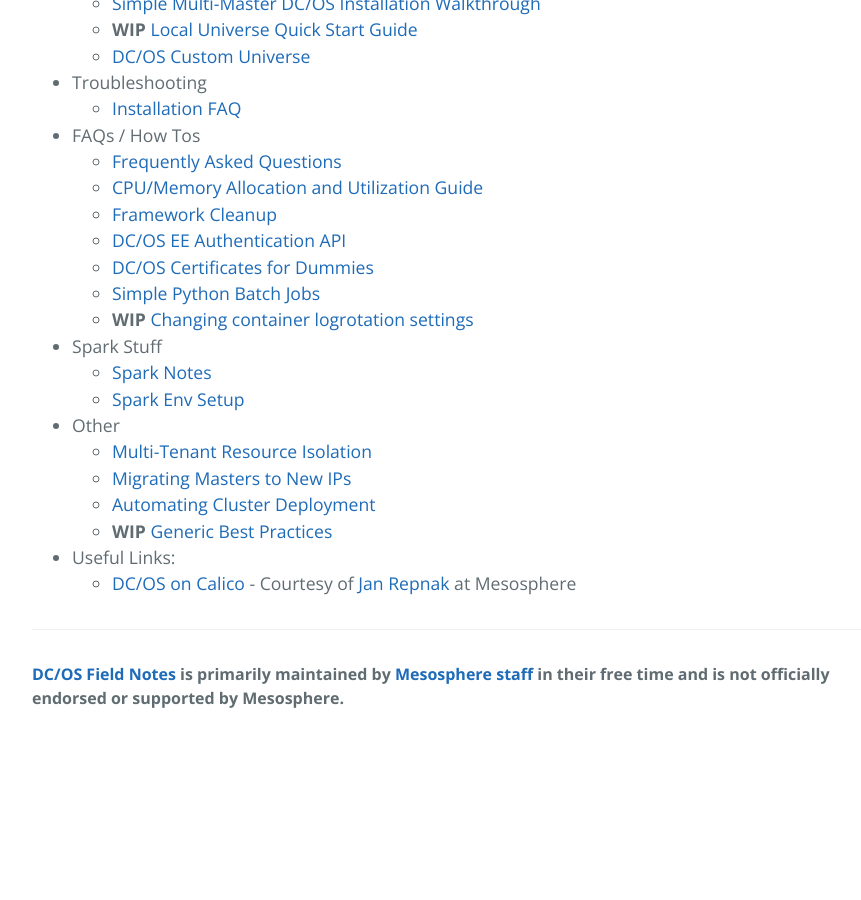
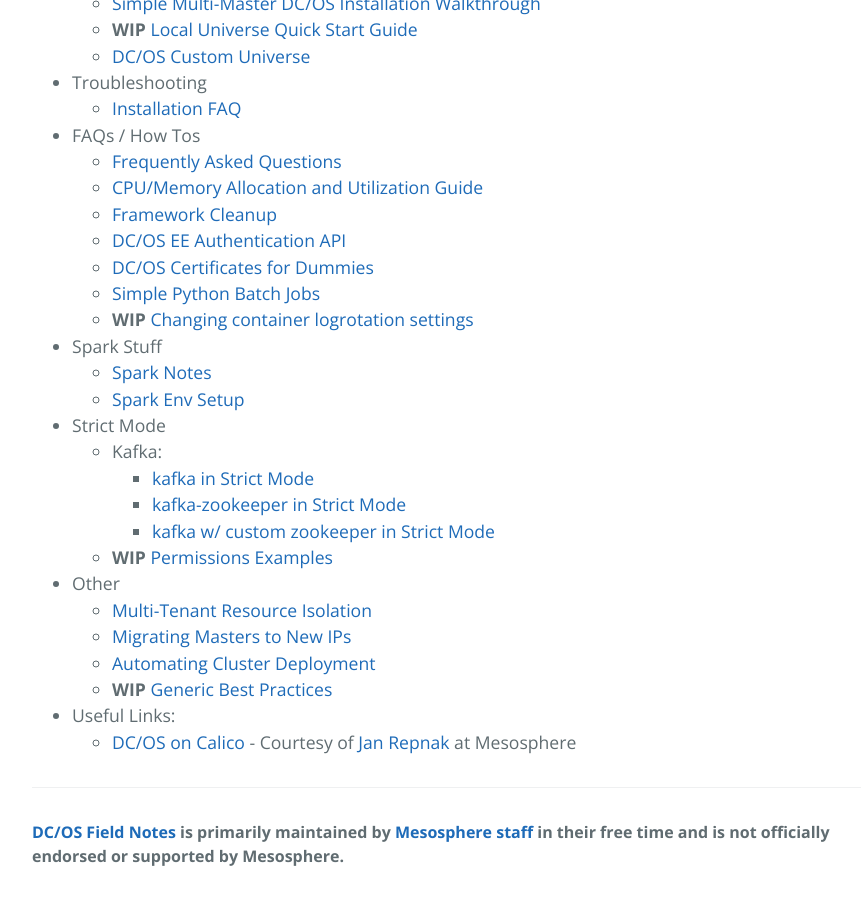
Before and after one commit to mesosphere/field-notes, a Jekyll site: the page built from docs/index.md, in a window 1280 px wide and 900 px high, scrolled down 596 px. Shown: the whole window, without its empty margins (192-1053 px from the left). Built offline with Jekyll 4.4.1, drawn with Linux system fonts in a browser that asks for light colours; our own code applies the rules of GitHub Pages for plain Markdown files; before the commit the page ends 1338 px from its top, so only the background shows below that.

Commit message:
Fix links

```diff
--- a/docs/index.md
+++ b/docs/index.md
@@ -31,6 +31,13 @@ This is an unofficial document, put together by members of the DC/OS community,
     * [Spark Env Setup](spark/env.md)
 
 
+* Strict Mode
+    * Kafka:
+       * [kafka in Strict Mode](strict/kafka.md)
+       * [kafka-zookeeper in Strict Mode](strict/kafka-zookeeper.md)
+       * [kafka w/ custom zookeeper in Strict Mode](strict/kafka-custom-zk.md)
+    * **WIP** [Permissions Examples](strict/permissions.md)
+
 * Other
     * [Multi-Tenant Resource Isolation](docs/multitenant-resource-isolation.md)
     * [Migrating Masters to New IPs](docs/master-replacement.md)
@@ -40,4 +47,4 @@ This is an unofficial document, put together by members of the DC/OS community,
 * Useful Links:
     * [DC/OS on Calico](https://github.com/jrx/dcos-calico) - Courtesy of [Jan Repnak](https://github.com/jrx) at Mesosphere
 
-<!-- Any changes made here here should also be made in index.md -->
+<!-- Any changes made here here should also be made in both index.md and readme.md -->
```
Also changed, not shown: docs/readme.md.
